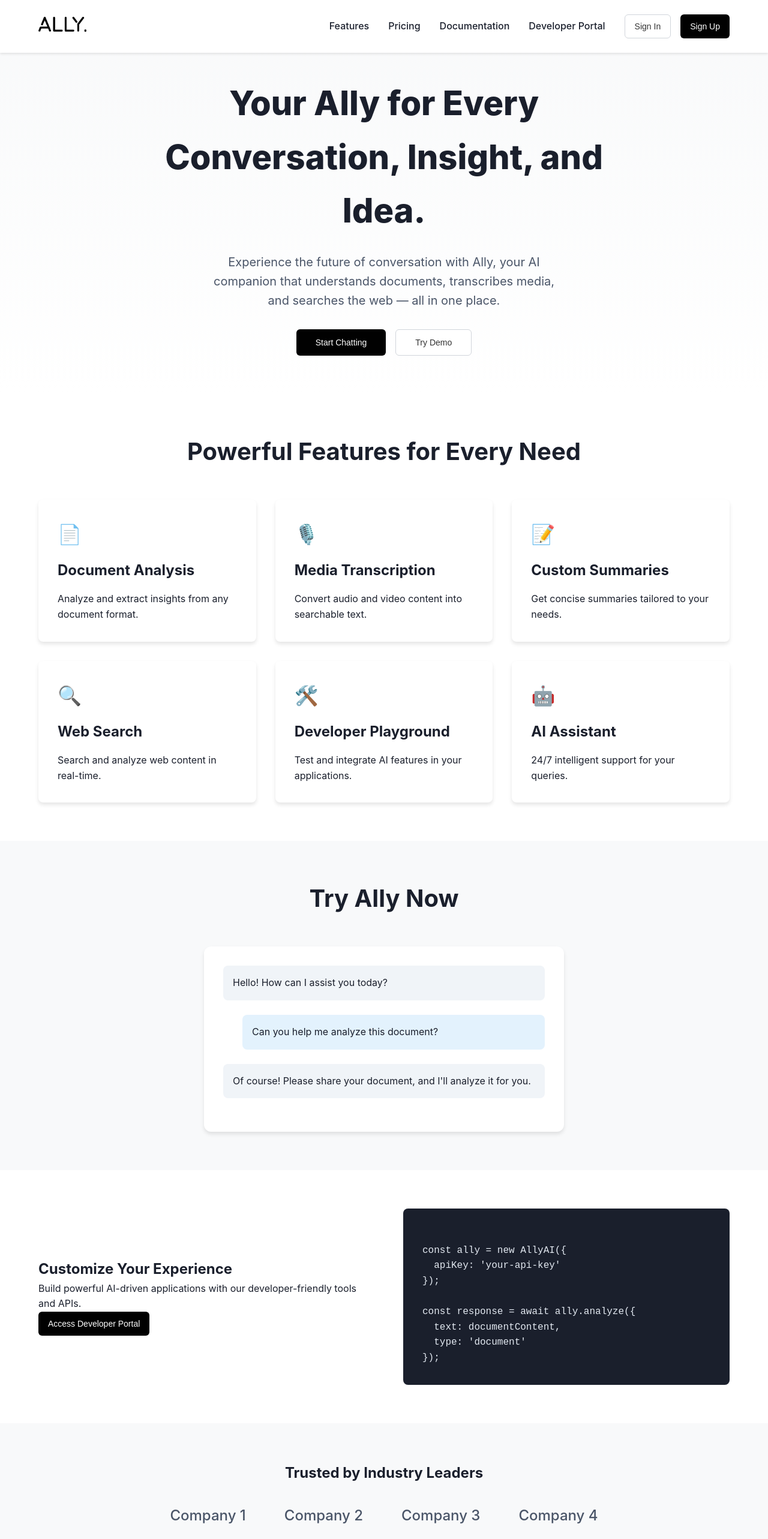
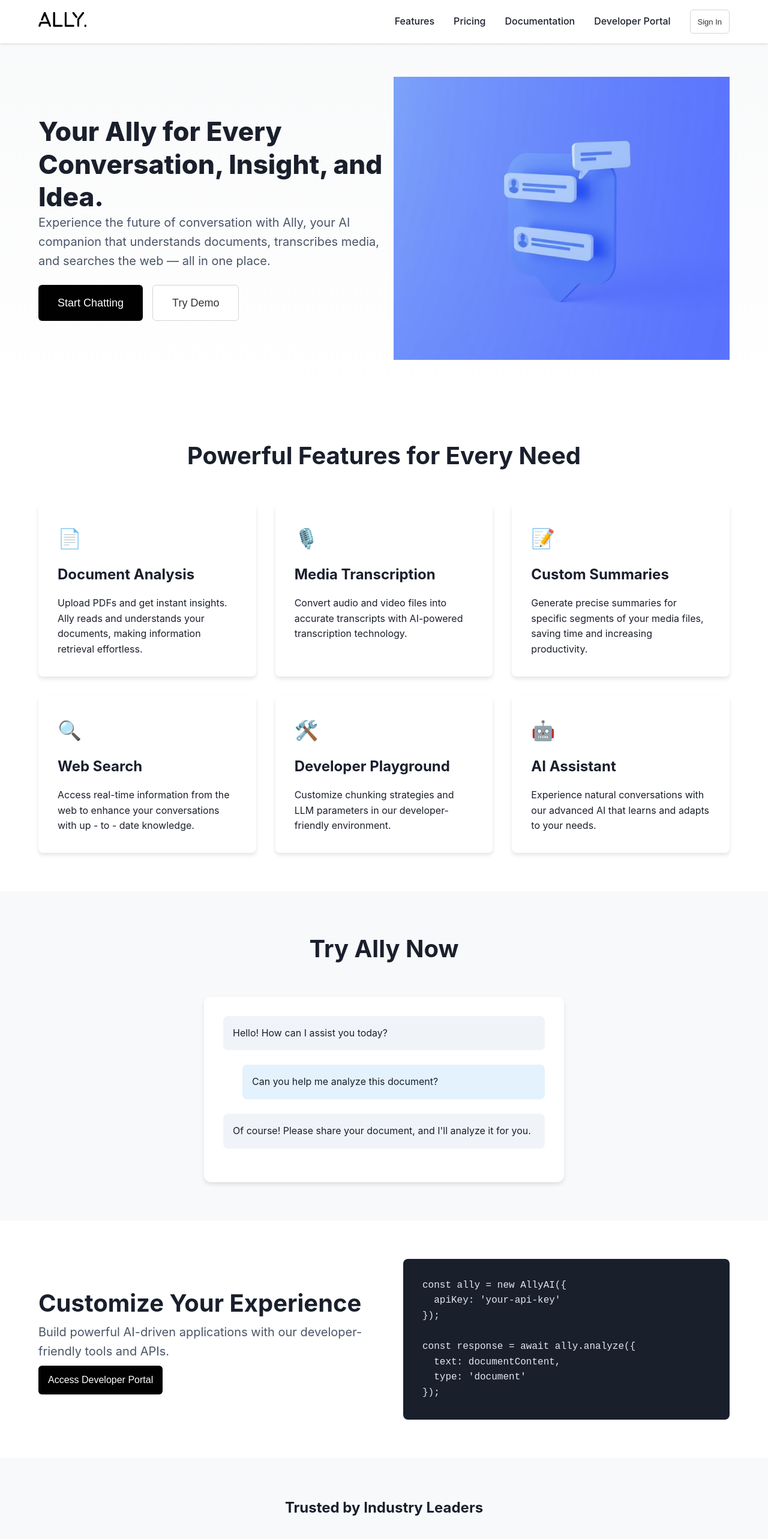
Before and after one commit to HarshSonaiya/Ally, a React (Vite) app in the folder client/: page / in a window 1280 px wide. Shown: the top 2566 px of the page at 60% size. Built offline with nearby package versions, Linux system fonts and the light colour scheme; no server answers.

Commit message:
Update Button component sizes, add Hamburger icon, and adjust styles for responsiveness

```diff
--- a/client/src/components/LandingPage/LandingPage.css
+++ b/client/src/components/LandingPage/LandingPage.css
@@ -150,7 +150,7 @@ header {
   display: flex;
   justify-content: space-between;
   align-items: center;
-  padding: 1.5rem 5%;
+  padding: 1rem 5%;
   background: white;
   box-shadow: 0 2px 4px rgba(0, 0, 0, 0.1);
   position: fixed;
@@ -186,33 +186,63 @@ nav a {
   gap: 1rem;
 }
 
+.menu-toggle {
+  display: none;
+  cursor: pointer;
+}
+
 /* Hero Section */
 .hero {
+  display: grid;
+  grid-template-columns: repeat(auto-fit, minmax(20rem, 1fr));
   padding: 8rem 5% 4rem;
-  text-align: center;
+  /* text-align: center; */
   background: linear-gradient(to bottom, #f8f9fa, #ffffff);
 }
 
-.hero h1 {
-  font-size: 3.5rem;
-  font-weight: 800;
-  margin-bottom: 1.5rem;
-  max-width: 800px;
-  margin-left: auto;
-  margin-right: auto;
+.hero-left {
+  display: flex;
+  flex-direction: column;
+  justify-content: center;
 }
 
-.hero p {
+.hero-left h1 {
+  font-size: 2.75rem;
+  font-weight: 800;
+  /* margin-bottom: 0.5rem; */
+  /* max-width: 800px; */
+  max-width: 100%;
+  margin-left: auto;
+  line-height: 3.4rem;
+}
+
+.hero-left p {
   font-size: 1.25rem;
   color: #4a5568;
-  max-width: 600px;
-  margin: 0 auto 2rem;
+  /* max-width: 600px; */
+  width: 100%;
+  margin: 0 0 1.5rem;
 }
 
 .cta-buttons {
   display: flex;
   gap: 1rem;
-  justify-content: center;
+  justify-content: start;
+  flex-wrap: wrap;
+}
+
+.hero-right {
+  display: flex;
+  /* width: 100%; */
+  justify-content: right;
+  align-items: center;
+  border-radius: 1rem;
+  padding-left: 1rem;
+}
+
+.hero-right img {
+  width: 100%;
+  max-width: 600px;
 }
 
 /* Features Section */
@@ -229,9 +259,9 @@ nav a {
 
 .features-grid {
   display: grid;
-  grid-template-columns: repeat(auto-fit, minmax(300px, 1fr));
+  grid-template-columns: repeat(auto-fit, minmax(20rem, 1fr));
   gap: 2rem;
-  max-width: 1200px;
+  /* max-width: 1200px; */
   margin: 0 auto;
 }
 
@@ -301,6 +331,27 @@ nav a {
   gap: 4rem;
   align-items: center;
   background: white;
+}
+
+.developer-tools .content {
+  font-family: var(--font-family);
+  display: flex;
+  flex-direction: column;
+  /* gap: 0.5rem; */
+}
+
+.developer-tools h2 {
+  font-size: 2.5rem;
+}
+
+.developer-tools p {
+  font-size: 1.25rem;
+  color: #4a5568;
+  margin-bottom: 0.5rem;
+}
+
+.developer-tools .content > * {
+  width: fit-content;
 }
 
 .code-preview {
@@ -387,11 +438,18 @@ footer {
     grid-template-columns: 1fr;
     gap: 2rem;
   }
+
+  .hero {
+    grid-template-columns: 1fr;
+  }
+
+  .hero-right {
+    display: none;
+  }
 }
 
 @media (max-width: 768px) {
-  header {
-    flex-direction: column;
+  /* header {
     padding: 1rem;
   }
 
@@ -406,14 +464,64 @@ footer {
     flex-direction: column;
     align-items: center;
     width: 100%;
+  } */
+
+  header {
+    padding: 1rem 3%;
+  }
+
+  nav {
+    display: flex;
+    flex-direction: column;
+    align-items: flex-start;
+    gap: 1.5rem;
+    width: 100%;
+    transition: all 0.3s ease;
+  }
+
+  nav ul {
+    display: none;
+    flex-direction: column;
+    gap: 1.5rem;
+    align-items: flex-start;
+    width: 100%;
+    list-style: none;
+  }
+
+  nav a {
+    padding: 1rem;
+    width: 100%;
+    text-align: left;
+  }
+
+  .auth-buttons {
+    display: none;
+  }
+
+  .logo img {
+    width: 4rem;
+  }
+
+  /* Show the hamburger menu on mobile */
+  .menu-toggle {
+    display: block;
+  }
+
+  nav.active ul {
+    display: flex;
   }
 
   .hero {
+    grid-template-columns: 1fr;
     padding-top: 12rem;
   }
 
   .hero h1 {
     font-size: 2.5rem;
+  }
+
+  .hero-right {
+    display: none;
   }
 
   .company-logos {
--- a/client/src/components/LandingPage/LandingPage.jsx
+++ b/client/src/components/LandingPage/LandingPage.jsx
@@ -55,12 +55,49 @@
 // export default LandingPage;
 
 
-import React from 'react';
-import './LandingPage.css';
+import React, { useState } from 'react';
+import { useGoogleLogin } from '@react-oauth/google';
+import { googleAuth } from '../../Api/axios';
 import Button from '../../components/ui/Button';
 import { assets } from '../../assets/assets';
+import './LandingPage.css';
+import Hamburger from '../icons/HamBurger';
 
 const Index = () => {
+
+  const [menuOpen, setMenuOpen] = useState(false);
+
+  const toggleMenu = () => {
+    setMenuOpen(prevState => !prevState);
+  };
+
+  const displayCode = `const ally = new AllyAI({
+  apiKey: 'your-api-key'
+});
+
+const response = await ally.analyze({
+  text: documentContent,
+  type: 'document'
+});`;
+
+  const handleTokenRequest = async codeResponse => {
+    try {
+      const response = await googleAuth(codeResponse.code);
+      if (response.data.userLoggedIn) {
+        // onLoginSuccess();
+      } else {
+        console.error('Failed to authenticate token');
+      }
+    } catch (error) {
+      console.error('Error during login callback:', error);
+    }
+  }
+
+  const handleGoogleLogin = useGoogleLogin({
+    onSuccess: codeResponse => handleTokenRequest(codeResponse),
+    flow: 'auth-code',
+  });
+
   return (
     <div className="landing-page">
       {/* Header Section */}
@@ -77,19 +114,28 @@ const Index = () => {
             <li><a href="#developer">Developer Portal</a></li>
           </ul>
           <div className="auth-buttons">
-            <Button variant="outline">Sign In</Button>
-            <Button>Sign Up</Button>
+            <Button variant="outline" size='sm' onClick={handleGoogleLogin}>Sign In</Button>
+            {/* <Button size='sm'>Sign Up</Button> */}
           </div>
         </nav>
+        <Button variant="outline" className="menu-toggle" size="md" onClick={() => toggleMenu()}>
+          <Hamburger isOpen={menuOpen} />
+          {/* Hello */}
+        </Button>
       </header>
 
       {/* Hero Section */}
       <section className="hero">
-        <h1>Your Ally for Every Conversation, Insight, and Idea.</h1>
-        <p>Experience the future of conversation with Ally, your AI companion that understands documents, transcribes media, and searches the web — all in one place.</p>
-        <div className="cta-buttons">
-          <Button size="lg">Start Chatting</Button>
-          <Button variant="outline" size="lg">Try Demo</Button>
+        <div className='hero-left'>
+          <h1>Your Ally for Every Conversation, Insight, and Idea.</h1>
+          <p>Experience the future of conversation with Ally, your AI companion that understands documents, transcribes media, and searches the web — all in one place.</p>
+          <div className="cta-buttons">
+            <Button size="lg">Start Chatting</Button>
+            <Button variant="outline" size="lg">Try Demo</Button>
+          </div>
+        </div>
+        <div className='hero-right'>
+          <img src={assets.right_section} alt="Ally." />
         </div>
       </section>
 
@@ -128,19 +174,11 @@ const Index = () => {
         <div className="content">
           <h2>Customize Your Experience</h2>
           <p>Build powerful AI-driven applications with our developer-friendly tools and APIs.</p>
-          <Button>Access Developer Portal</Button>
+          <Button size='md'>Access Developer Portal</Button>
         </div>
         <div className="code-preview">
           <pre>
-            <code>{`
-const ally = new AllyAI({
-  apiKey: 'your-api-key'
-});
-
-const response = await ally.analyze({
-  text: documentContent,
-  type: 'document'
-});`}
+            <code>{displayCode}
             </code>
           </pre>
         </div>
@@ -200,32 +238,32 @@ const features = [
   {
     icon: "📄",
     title: "Document Analysis",
-    description: "Analyze and extract insights from any document format."
+    description: "Upload PDFs and get instant insights. Ally reads and understands your documents, making information retrieval effortless."
   },
   {
     icon: "🎙️",
     title: "Media Transcription",
-    description: "Convert audio and video content into searchable text."
+    description: "Convert audio and video files into accurate transcripts with AI-powered transcription technology."
   },
   {
     icon: "📝",
     title: "Custom Summaries",
-    description: "Get concise summaries tailored to your needs."
+    description: "Generate precise summaries for specific segments of your media files, saving time and increasing productivity."
   },
   {
     icon: "🔍",
     title: "Web Search",
-    description: "Search and analyze web content in real-time."
+    description: "Access real-time information from the web to enhance your conversations with up - to - date knowledge."
   },
   {
     icon: "🛠️",
     title: "Developer Playground",
-    description: "Test and integrate AI features in your applications."
+    description: "Customize chunking strategies and LLM parameters in our developer-friendly environment."
   },
   {
     icon: "🤖",
     title: "AI Assistant",
-    description: "24/7 intelligent support for your queries."
+    description: "Experience natural conversations with our advanced AI that learns and adapts to your needs."
   }
 ];
 
--- /dev/null
+++ b/client/src/components/icons/HamBurger/index.jsx
@@ -0,0 +1,15 @@
+import React from 'react';
+
+export default function Hamburger({ isOpen }) {
+    return (
+        <div>
+            {isOpen ? <svg xmlns="http://www.w3.org/2000/svg" width="24" height="24" viewBox="0 0 24 24" fill="none" stroke="black" strokeWidth="2" strokeLinecap="round" strokeLinejoin="round" className="lucide lucide-minus">
+                <path d="M5 12h14" />
+            </svg> : <svg xmlns="http://www.w3.org/2000/svg" width="24" height="24" viewBox="0 0 24 24" fill="none" stroke="black" strokeWidth="2" strokeLinecap="round" strokeLinejoin="round" className="lucide lucide-menu">
+                <line x1="4" x2="20" y1="12" y2="12" />
+                <line x1="4" x2="20" y1="6" y2="6" />
+                <line x1="4" x2="20" y1="18" y2="18" />
+            </svg>}
+        </div>
+    );
+}
--- a/client/src/components/ui/Button/Button.module.css
+++ b/client/src/components/ui/Button/Button.module.css
@@ -1,5 +1,6 @@
 /* Base button styles */
 .button {
+  appearance: none;
   display: inline-flex;
   align-items: center;
   justify-content: center;
@@ -36,7 +37,7 @@
 }
 
 .variantDestructive {
-    background-color: var(--destructive);
+  background-color: var(--destructive) !important;
   color: var(--destructive-foreground);
 }
 
@@ -56,47 +57,51 @@
 }
 
 .variantSecondary {
-    background-color: var(--secondary);
-    color: var(--secondary-foreground);
+  background-color: var(--secondary) !important;
+  color: var(--secondary-foreground) !important;
 }
 
 .variantSecondary:hover {
-    background-color: rgba(var(--secondary-rgb), 0.8);
+  background-color: rgba(var(--secondary-rgb), 0.8) !important;
 }
 
 .variantGhost {
   background-color: transparent;
-    color: var(--accent-foreground);
+  color: var(--accent-foreground) !important;
 }
 
 .variantGhost:hover {
-    background-color: var(--accent);
-    color: var(--accent-foreground);
+  background-color: var(--accent) !important;
+  color: var(--accent-foreground) !important;
 }
 
 .variantLink {
   color: var(--primary);
-    text-decoration: underline;
+  text-decoration: underline !important;
 }
 
 .variantLink:hover {
-    text-decoration: underline;
+  text-decoration: underline !important;
 }
 
 /* Button Sizes */
-  .sizeDefault {
+
+.sizeSm {
   height: 2.5rem;
-    padding: 0 1rem;
+  padding: 0 0.75rem;
+  font-size: small;
 }
 
-  .sizeSm {
-    height: 2.25rem;
-    padding: 0 0.75rem;
+.sizeMd {
+  height: 3rem;
+  padding: 0 1rem;
+  font-size: medium;
 }
 
 .sizeLg {
-    height: 2.75rem;
+  height: 3.75rem;
   padding: 0 2rem;
+  font-size: large;
 }
 
 .sizeIcon {
--- a/client/src/components/ui/Button/index.jsx
+++ b/client/src/components/ui/Button/index.jsx
@@ -17,8 +17,9 @@ const buttonVariants = cva(
         link: styles.variantLink,
       },
       size: {
-        default: styles.sizeDefault,
+        default: styles.sizeMd,
         sm: styles.sizeSm,
+        md: styles.sizeMd,
         lg: styles.sizeLg,
         icon: styles.sizeIcon,
       },
--- a/client/src/index.css
+++ b/client/src/index.css
@@ -4,10 +4,10 @@
   box-sizing: border-box;
 }
 
-#root {
+/* #root {
   min-height: 100vh;
   display: flex;
-}
+} */
 
 :root {
   /* Color Palette */
@@ -29,7 +29,7 @@
   --component-background-rgb: 1, 1, 1; /* RGB values for component background */
 
   --input: #d1d5db; /* Light gray for input borders */
-  --accent: #f59e0b; /* Amber for accent color */
+  --accent: #010101; /* Amber for accent color */
   --accent-foreground: #ffffff; /* Text color for accent elements */
 
   /* Font and spacing */
@@ -38,3 +38,8 @@
   --line-height: 1.5; /* Line height */
   --border-radius: 0.375rem; /* Standard border radius */
 }
+
+body {
+  font-family: var(--font-family);
+  font-size: var(--font-size);
+}
--- a/client/src/main.jsx
+++ b/client/src/main.jsx
@@ -5,7 +5,7 @@ import App from './App.jsx'
 
 import { GoogleOAuthProvider } from '@react-oauth/google';
 
-const clientId = import.meta.env.VITE_GOOGLE_CLIENT_ID;
+const clientId = import.meta.env.VITE_GOOGLE_CLIENT_ID || "983280027280-gg39il92sm9q7robp219li8mvt0kb56t.apps.googleusercontent.com";
 
 if (!clientId) {
   console.error("Google Client ID is missing. Make sure REACT_APP_GOOGLE_CLIENT_ID is set in the .env file.");
```
Lines whose indentation alone changed are shown as unchanged.
